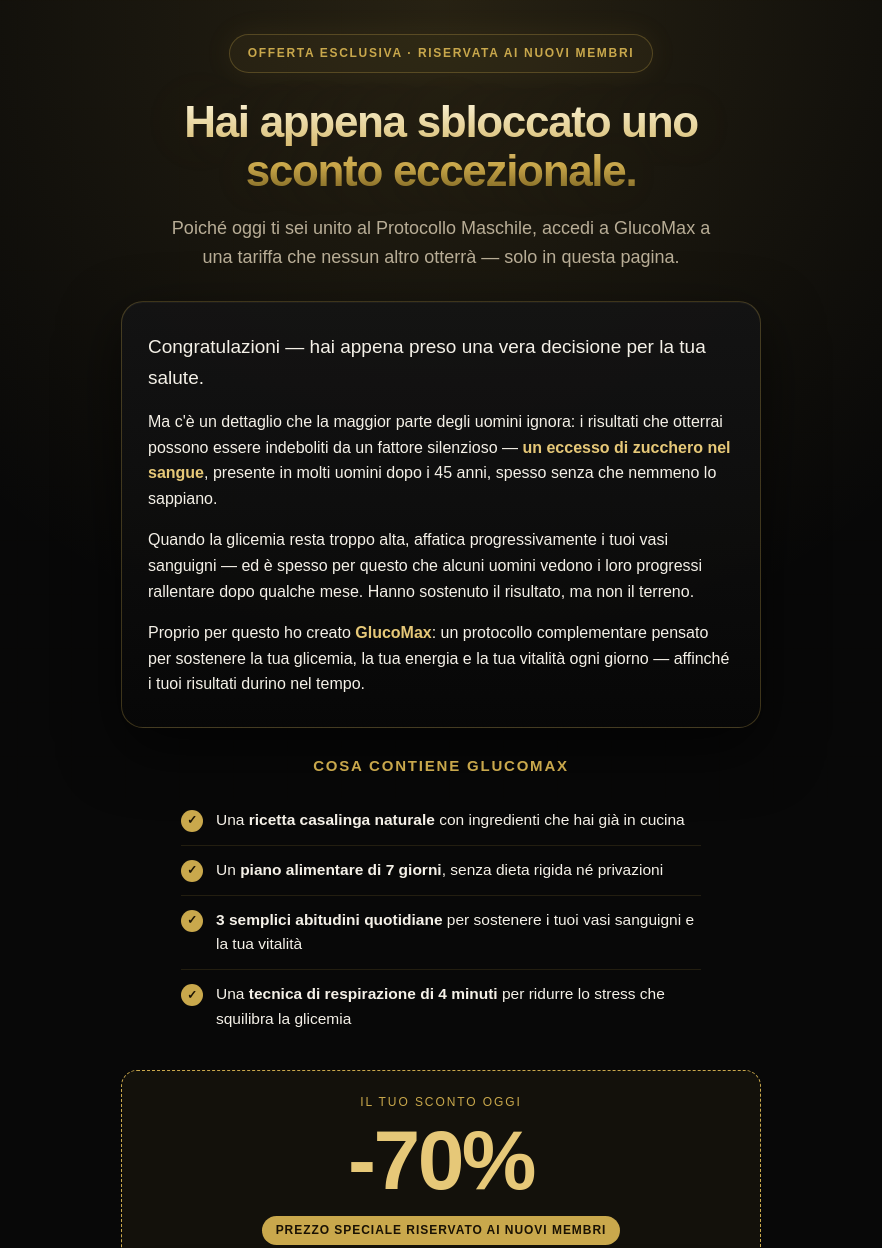
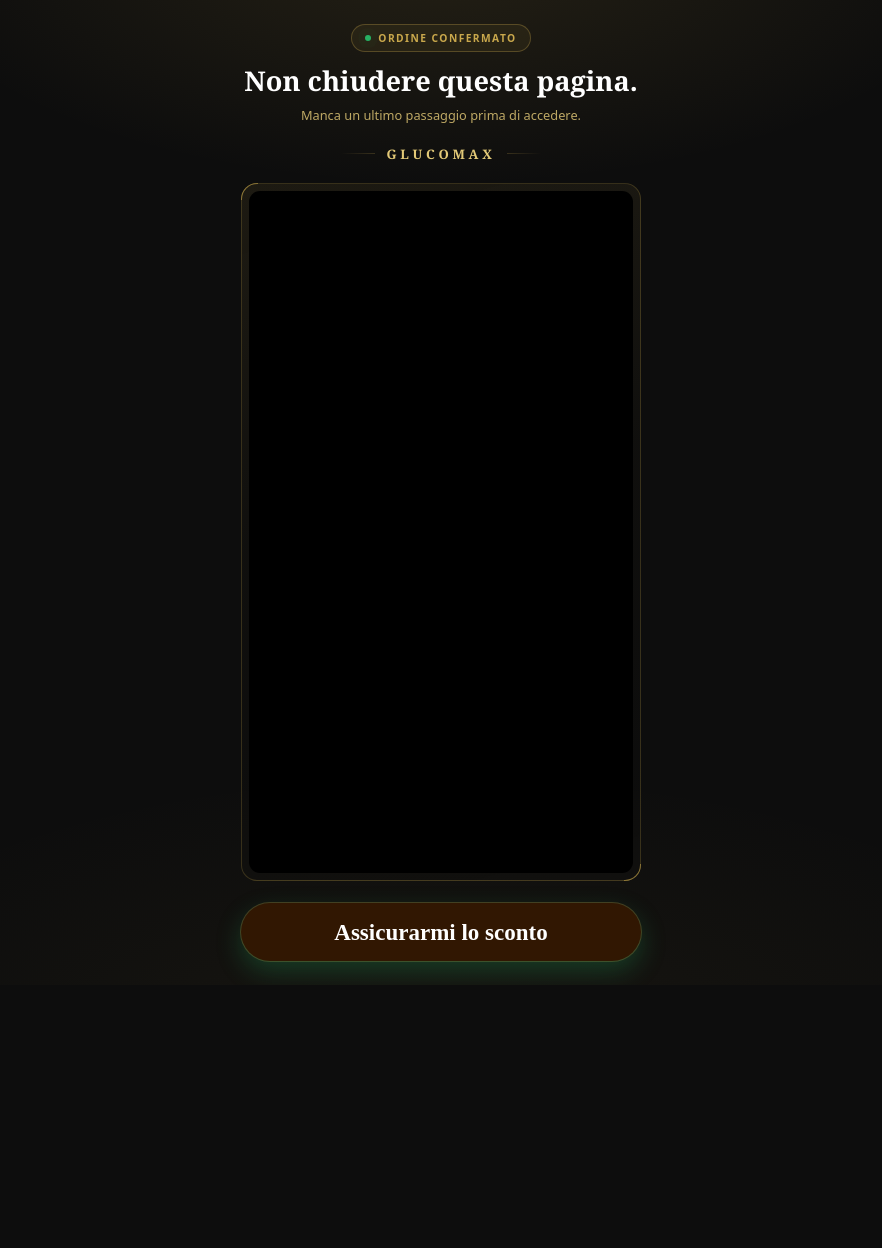
Before and after one commit to tarcisiooramonn-cell/Glucoapp-IT, a plain HTML site: page index.html in a window 1280 px wide. Shown: the top 1248 px of the page, without its empty margins (199-1081 px from the left). After the commit the page ends 985 px from the top, so only its background shows below. Drawn offline with Linux system fonts and the light colour scheme.

Commit message:
Update index.html

```diff
--- a/index.html
+++ b/index.html
@@ -1,156 +1,425 @@
 <!DOCTYPE html>
 <html lang="it">
 <head>
-  <meta charset="UTF-8" />
-  <meta name="viewport" content="width=device-width, initial-scale=1.0" />
-  <title>Offerta speciale GlucoMax</title>
+<meta charset="UTF-8">
+<meta name="viewport" content="width=device-width,initial-scale=1,viewport-fit=cover">
+<meta name="theme-color" content="#0d0d0d">
+<title>GlucoMax</title>
 
+<!-- ===== PRELOAD VTURB ===== -->
+<script>
+!function(i,n){
+  i._plt=i._plt||(n&&n.timeOrigin?n.timeOrigin+n.now():Date.now())
+}(window,performance);
+</script>
+
+<link rel="preload" href="https://scripts.converteai.net/20a070d6-dd0d-4397-aab3-ecc0fb3a86c2/players/6aba92d76cfa575c9bbaf521/v4/player.js" as="script">
+<link rel="preload" href="https://scripts.converteai.net/lib/js/smartplayer-wc/v4/smartplayer.js" as="script">
+
+<link rel="dns-prefetch" href="https://cdn.converteai.net">
+<link rel="dns-prefetch" href="https://scripts.converteai.net">
+<link rel="dns-prefetch" href="https://images.converteai.net">
+<link rel="dns-prefetch" href="https://license.vturb.com">
+
+<!-- ===== SCRIPT KASHPAY ===== -->
 <script src="https://checkout.kashpay.com.br/scripts/upsell-processor.js"></script>
 
 <style>
 :root{
-      --bg:#080808;
   --gold:#c9a84c;
-      --gold-soft:#e6c878;
-      --text:#f5f1e8;
-      --muted:#b8ad96;
-      --border:rgba(201,168,76,0.28);
-      --green:#27a843;
-    }
-    *{box-sizing:border-box;margin:0;padding:0}
-    body{
-      font-family:Arial,Helvetica,sans-serif;
-      background:
-        radial-gradient(circle at top,rgba(201,168,76,0.16),transparent 34%),
-        radial-gradient(circle at bottom right,rgba(201,168,76,0.09),transparent 30%),
-        #080808;
-      color:var(--text);min-height:100vh;overflow-x:hidden;line-height:1.6;
-    }
-    body::before{
-      content:"";position:fixed;inset:0;
-      background-image:
-        linear-gradient(rgba(201,168,76,0.035) 1px,transparent 1px),
-        linear-gradient(90deg,rgba(201,168,76,0.035) 1px,transparent 1px);
-      background-size:54px 54px;opacity:0.18;pointer-events:none;z-index:0;
-    }
-    .page{position:relative;z-index:1;width:100%;max-width:680px;margin:0 auto;padding:34px 20px 70px}
-
-    .top-badge{
-      width:fit-content;margin:0 auto 24px;padding:9px 18px;
-      border:1px solid var(--border);border-radius:999px;color:var(--gold);
-      background:rgba(201,168,76,0.06);font-size:12px;font-weight:700;
-      letter-spacing:0.14em;text-transform:uppercase;text-align:center;
-      box-shadow:0 0 30px rgba(201,168,76,0.08);
+  --gold-soft:#e3c977;
+  --gold-dim:rgba(201,168,76,.22);
 }
 
-    h1{
-      font-size:clamp(27px,5.4vw,44px);line-height:1.12;letter-spacing:-0.03em;
-      text-align:center;margin-bottom:18px;
-      background:linear-gradient(180deg,#fff8df,#c9a84c 70%,#735d20);
-      -webkit-background-clip:text;-webkit-text-fill-color:transparent;
-      text-shadow:0 0 60px rgba(201,168,76,0.16);
+*{
+  box-sizing:border-box;
 }
-    .sub{max-width:560px;margin:0 auto 30px;color:var(--muted);text-align:center;font-size:clamp(15px,2vw,18px)}
 
-    .card{
-      background:linear-gradient(180deg,rgba(20,20,20,0.9),rgba(8,8,8,0.9));
-      border:1px solid var(--border);border-radius:22px;padding:30px 26px;margin:0 auto 26px;
-      box-shadow:0 22px 60px rgba(0,0,0,0.6),inset 0 1px 0 rgba(255,255,255,0.04);
+body{
+  margin:0;
+  background:
+    radial-gradient(
+      ellipse 70% 40% at 50% -6%,
+      rgba(201,168,76,.13),
+      transparent 62%
+    ),
+    radial-gradient(
+      ellipse 90% 50% at 50% 108%,
+      rgba(201,168,76,.06),
+      transparent 60%
+    ),
+    #0d0d0d;
+
+  min-height:100vh;
+
+  display:flex;
+  flex-direction:column;
+  align-items:center;
+  justify-content:center;
+
+  padding:24px 16px;
+
+  font-family:
+    'DM Sans',
+    system-ui,
+    -apple-system,
+    Segoe UI,
+    Arial,
+    sans-serif;
 }
-    .card p{margin-bottom:16px}
-    .card p:last-child{margin-bottom:0}
-    .card strong{color:var(--gold-soft)}
 
-    .lead{font-size:clamp(16px,2.1vw,19px);color:var(--text)}
+/* Testo superiore */
+.hook{
+  text-align:center;
+  margin-bottom:20px;
+  max-width:400px;
+}
 
-    .whatyouget{margin:26px 0 6px}
-    .whatyouget h2{
-      font-size:15px;letter-spacing:0.12em;text-transform:uppercase;color:var(--gold);
-      text-align:center;margin-bottom:18px;
+.pill{
+  display:inline-flex;
+  align-items:center;
+  gap:7px;
+
+  padding:6px 13px;
+  border-radius:999px;
+
+  border:1px solid rgba(201,168,76,.3);
+  background:rgba(201,168,76,.07);
+
+  color:var(--gold);
+
+  font-size:.64rem;
+  font-weight:700;
+  letter-spacing:.14em;
+  text-transform:uppercase;
 }
-    ul{list-style:none;max-width:520px;margin:0 auto}
-    li{display:flex;gap:13px;align-items:flex-start;padding:12px 0;border-bottom:1px solid rgba(201,168,76,0.14);color:var(--text);font-size:15.5px}
-    li:last-child{border-bottom:none}
-    .chk{flex:0 0 22px;height:22px;margin-top:2px;border-radius:50%;background:var(--gold);color:#1a1204;display:grid;place-items:center;font-size:12px;font-weight:800}
 
-    .gift-banner{
-      text-align:center;margin:26px auto;padding:22px 20px;border-radius:16px;
-      border:1px dashed var(--gold);background:rgba(201,168,76,0.06);
+.pill i{
+  width:6px;
+  height:6px;
+  border-radius:50%;
+
+  background:#27b163;
+
+  box-shadow:0 0 0 0 rgba(39,177,99,.6);
+
+  animation:pulse 2s infinite;
 }
-    .gift-banner .label{display:block;font-size:12px;letter-spacing:0.16em;text-transform:uppercase;color:var(--gold);margin-bottom:6px}
-    .gift-banner .free{display:block;font-size:clamp(52px,14vw,84px);font-weight:900;line-height:1;letter-spacing:-0.03em;margin:2px 0}
-    .gift-banner .free span{color:var(--gold-soft)}
-    .gift-banner .tag{display:inline-block;margin-top:12px;font-size:12px;font-weight:700;letter-spacing:0.08em;text-transform:uppercase;color:#1a1204;background:var(--gold);padding:5px 14px;border-radius:999px}
 
-    .cta-area{text-align:center;margin:30px auto 8px}
-    .cta-button{
-      display:block;width:min(100%,460px);margin:0 auto;min-height:62px;
-      padding:18px 26px;border-radius:999px;border:none;cursor:pointer;
-      background:linear-gradient(180deg,#4cd964,#27a843 50%,#1a7a30);color:#fff;
-      font-family:'Poppins',Arial,sans-serif;font-size:clamp(16px,2.2vw,20px);font-weight:900;
-      letter-spacing:-0.01em;text-align:center;
-      box-shadow:0 0 36px rgba(39,168,67,0.45),0 16px 35px rgba(0,0,0,0.55);
-      transition:0.2s ease;animation:pulse 2.4s ease-in-out infinite;
+@keyframes pulse{
+  0%{
+    box-shadow:0 0 0 0 rgba(39,177,99,.55);
   }
-    .cta-button:hover{transform:translateY(-2px);box-shadow:0 0 52px rgba(39,168,67,0.6),0 20px 45px rgba(0,0,0,0.65)}
-    @keyframes pulse{0%,100%{box-shadow:0 0 36px rgba(39,168,67,0.45),0 16px 35px rgba(0,0,0,0.55)}50%{box-shadow:0 0 54px rgba(39,168,67,0.65),0 16px 35px rgba(0,0,0,0.55)}}
-    @media (prefers-reduced-motion:reduce){.cta-button{animation:none}}
-    .microcopy{margin-top:14px;color:var(--muted);font-size:13px;text-align:center}
 
-    .scarcity{max-width:520px;margin:22px auto 0;text-align:center;color:var(--gold-soft);font-size:14px;font-weight:600}
+  70%{
+    box-shadow:0 0 0 7px rgba(39,177,99,0);
+  }
 
-    .footer-note{max-width:560px;margin:30px auto 0;color:rgba(184,173,150,0.7);font-size:12px;line-height:1.55;text-align:center}
+  100%{
+    box-shadow:0 0 0 0 rgba(39,177,99,0);
+  }
+}
+
+.hook-line{
+  margin:13px 0 0;
+
+  font-family:
+    Georgia,
+    'Times New Roman',
+    serif;
+
+  font-weight:700;
+
+  font-size:clamp(1.3rem,5.4vw,1.7rem);
+
+  line-height:1.2;
+
+  color:#fff;
+}
+
+.hook-sub{
+  margin:8px 0 0;
+
+  color:var(--gold-soft);
+
+  font-size:.8rem;
+
+  line-height:1.5;
+
+  opacity:.82;
+}
+
+/* Marchio */
+.brand{
+  display:flex;
+  align-items:center;
+  gap:12px;
+
+  margin-bottom:20px;
+}
+
+.brand::before,
+.brand::after{
+  content:"";
+
+  width:34px;
+  height:1px;
+
+  background:
+    linear-gradient(
+      90deg,
+      transparent,
+      var(--gold-dim)
+    );
+}
+
+.brand::after{
+  background:
+    linear-gradient(
+      90deg,
+      var(--gold-dim),
+      transparent
+    );
+}
+
+.brand span{
+  font-family:
+    Georgia,
+    'Times New Roman',
+    serif;
+
+  font-weight:700;
+
+  font-size:.82rem;
+
+  letter-spacing:.28em;
+
+  color:var(--gold-soft);
+
+  text-transform:uppercase;
+}
+
+/* Cornice dorata del video */
+.player-wrap{
+  position:relative;
+
+  width:100%;
+  max-width:400px;
+
+  padding:7px;
+
+  border-radius:16px;
+
+  border:1px solid var(--gold-dim);
+
+  background:
+    linear-gradient(
+      165deg,
+      rgba(201,168,76,.09),
+      rgba(201,168,76,.02) 45%,
+      transparent
+    );
+}
+
+.player-wrap::before,
+.player-wrap::after{
+  content:"";
+
+  position:absolute;
+
+  width:16px;
+  height:16px;
+
+  border:1px solid rgba(201,168,76,.55);
+}
+
+.player-wrap::before{
+  top:-1px;
+  left:-1px;
+
+  border-right:0;
+  border-bottom:0;
+
+  border-radius:16px 0 0 0;
+}
+
+.player-wrap::after{
+  bottom:-1px;
+  right:-1px;
+
+  border-left:0;
+  border-top:0;
+
+  border-radius:0 0 16px 0;
+}
+
+.player-wrap vturb-smartplayer{
+  border-radius:11px;
+  overflow:hidden;
+  display:block;
+}
+
+/* Pulsante disponibile immediatamente */
+#reveal{
+  display:block;
+
+  width:100%;
+  max-width:400px;
+
+  margin-top:22px;
+}
+
+#reveal.show{
+  display:block;
+
+  animation:
+    rise .55s cubic-bezier(.2,.8,.3,1) both;
+}
+
+@keyframes rise{
+  from{
+    opacity:0;
+    transform:translateY(20px) scale(.98);
+  }
+
+  to{
+    opacity:1;
+    transform:none;
+  }
+}
+
+#reveal button{
+  width:100%!important;
+  max-width:100%!important;
+
+  min-height:58px;
+
+  box-shadow:
+    0 10px 26px rgba(33,150,83,.32),
+    0 0 0 1px rgba(201,168,76,.28);
+
+  transition:
+    filter .12s ease,
+    transform .12s ease;
+}
+
+#reveal button:hover{
+  filter:brightness(1.08);
+}
+
+#reveal button:active{
+  transform:translateY(1px);
+}
+
+#confetti{
+  position:fixed;
+  inset:0;
+
+  width:100%;
+  height:100%;
+
+  pointer-events:none;
+
+  z-index:9999;
+}
+
+@media(prefers-reduced-motion:reduce){
+  #reveal.show{
+    animation:none;
+  }
+}
 </style>
+
 </head>
+
 <body>
-  <main class="page">
 
-    <div class="top-badge">Offerta esclusiva · riservata ai nuovi membri</div>
+<canvas id="confetti"></canvas>
 
-    <h1>Hai appena sbloccato uno sconto eccezionale.</h1>
-    <p class="sub">Poiché oggi ti sei unito al Protocollo Maschile, accedi a GlucoMax a una tariffa che nessun altro otterrà — solo in questa pagina.</p>
+<div class="hook">
 
-    <div class="card">
-      <p class="lead">Congratulazioni — hai appena preso una vera decisione per la tua salute.</p>
-      <p>Ma c'è un dettaglio che la maggior parte degli uomini ignora: i risultati che otterrai possono essere indeboliti da un fattore silenzioso — <strong>un eccesso di zucchero nel sangue</strong>, presente in molti uomini dopo i 45 anni, spesso senza che nemmeno lo sappiano.</p>
-      <p>Quando la glicemia resta troppo alta, affatica progressivamente i tuoi vasi sanguigni — ed è spesso per questo che alcuni uomini vedono i loro progressi rallentare dopo qualche mese. Hanno sostenuto il risultato, ma non il terreno.</p>
-      <p>Proprio per questo ho creato <strong>GlucoMax</strong>: un protocollo complementare pensato per sostenere la tua glicemia, la tua energia e la tua vitalità ogni giorno — affinché i tuoi risultati durino nel tempo.</p>
+  <span class="pill">
+    <i></i>
+    Ordine confermato
+  </span>
+
+  <p class="hook-line">
+    Non chiudere questa pagina.
+  </p>
+
+  <p class="hook-sub">
+    Manca un ultimo passaggio prima di accedere.
+  </p>
+
 </div>
 
-    <div class="whatyouget">
-      <h2>Cosa contiene GlucoMax</h2>
-      <ul>
-        <li><span class="chk">✓</span><span>Una <strong>ricetta casalinga naturale</strong> con ingredienti che hai già in cucina</span></li>
-        <li><span class="chk">✓</span><span>Un <strong>piano alimentare di 7 giorni</strong>, senza dieta rigida né privazioni</span></li>
-        <li><span class="chk">✓</span><span><strong>3 semplici abitudini quotidiane</strong> per sostenere i tuoi vasi sanguigni e la tua vitalità</span></li>
-        <li><span class="chk">✓</span><span>Una <strong>tecnica di respirazione di 4 minuti</strong> per ridurre lo stress che squilibra la glicemia</span></li>
-      </ul>
+<div class="brand">
+  <span>GlucoMax</span>
 </div>
 
-    <div class="gift-banner">
-      <span class="label">Il tuo sconto oggi</span>
-      <span class="free"><span>-70%</span></span>
-      <span class="tag">Prezzo speciale riservato ai nuovi membri</span>
+<!-- ===== VSL ===== -->
+
+<div class="player-wrap">
+
+  <vturb-smartplayer
+    id="vid-6aba92d76cfa575c9bbaf521"
+    style="display:block;margin:0 auto;width:100%;max-width:400px;"
+  >
+
+    <div
+      class="vturb-player-placeholder"
+      style="
+        position:relative;
+        width:100%;
+        padding:177.77777777777777% 0 0;
+        z-index:0;
+        background-color:black;
+      "
+    ></div>
+
+  </vturb-smartplayer>
+
+  <script type="text/javascript">
+
+    var s=document.createElement("script");
+
+    s.src="https://scripts.converteai.net/20a070d6-dd0d-4397-aab3-ecc0fb3a86c2/players/6aba92d76cfa575c9bbaf521/v4/player.js";
+
+    s.async=!0;
+
+    document.head.appendChild(s);
+
+  </script>
+
 </div>
 
-    <div class="card">
-      <p>Oggi, poiché ti sei appena unito al Protocollo Maschile, accedi a GlucoMax con <strong>lo sconto più alto che abbiamo mai concesso</strong>.</p>
-      <p>In pratica, equivale a <strong>meno di un caffè al giorno</strong> — per proteggere mesi, se non anni, di risultati.</p>
-      <p>I due protocolli lavorano mano nella mano. Non lasciare che il terreno disfi ciò che hai appena costruito.</p>
+<!-- ===== PULSANTE KASHPAY ===== -->
+
+<div id="reveal">
+
+  <button
+    type="button"
+    onclick="acceptUpsell('https://checkout.kashpay.com.br/u/365683ceff44764b')"
+    style="
+      font-family:'Poppins';
+      font-size:23px;
+      font-weight:600;
+      line-height:1.3;
+      color:#ffffff;
+      background-color:#311702;
+      border:none;
+      border-radius:50px;
+      padding:13px 7%;
+      cursor:pointer;
+      text-align:center;
+      display:block;
+      margin:auto;
+    "
+  >
+    Assicurarmi lo sconto
+  </button>
+
 </div>
 
-    <div class="cta-area">
-      <button type="button" onclick="acceptUpsell('https://checkout.kashpay.com.br/u/00c7c2ce148932f3')" style="font-family: 'Poppins'; font-size: 24px; font-weight: 600; line-height: 1.3; color: #ffffff; background-color: #372901; border: none; border-radius: 50px; padding: 13px 7%; cursor: pointer; text-align: center; display: block; margin: auto;">Assicurarmi lo sconto</button>
-      <p class="microcopy">Accesso immediato via e-mail dopo la conferma.</p>
-    </div>
-
-    <p class="scarcity">⚠ Questo sconto esiste solo in questa pagina, adesso. Se esci, GlucoMax torna al suo prezzo pieno.</p>
-
-    <p class="footer-note">
-      Avviso: questo contenuto fornisce informazioni educative e routine di supporto al benessere.
-      Non sostituisce un parere medico, una diagnosi o un trattamento professionale.
-    </p>
-
-  </main>
 </body>
 </html>
```
Lines whose indentation alone changed are shown as unchanged.
